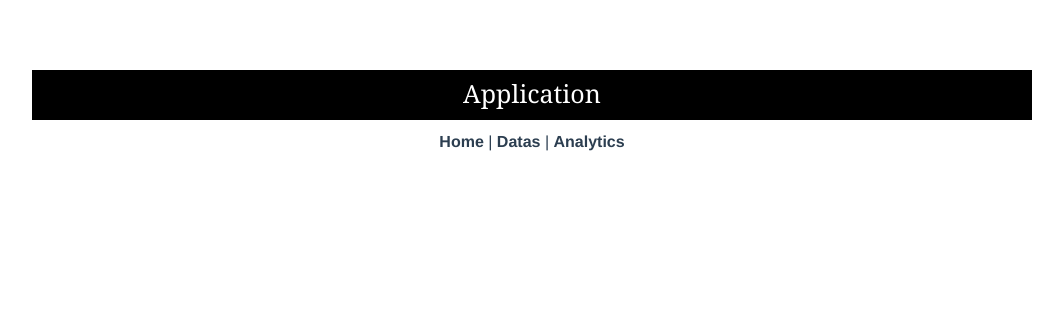
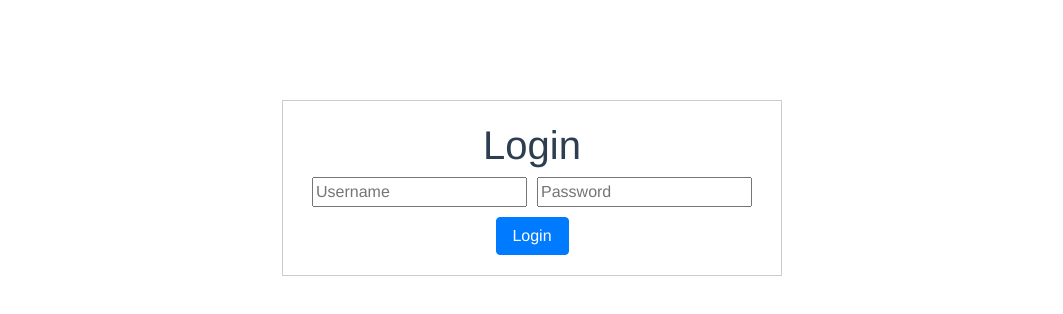
Before and after one commit to faragobruno/repository, a Vue app in the folder app/: page /login in a window 1280 px wide. Shown: the top 314 px of the page, without its empty margins (108-1171 px from the left). Built offline with nearby package versions, Linux system fonts and the light colour scheme.

Commit message:
no message

```diff
--- a/app/src/App.vue
+++ b/app/src/App.vue
@@ -1,31 +1,55 @@
 <template>
   <div id="app">
-    <div id="nav">
-      <Header/>
-      <router-link to="/">Home</router-link> |
+    <div id="nav" v-if="this.$route.path !== '/login'">
+      <Header />
+      <router-link to="/home">Home</router-link> |
       <router-link to="/datas">Datas</router-link> |
-      <router-link to="/analyse">Analytics</router-link>
+      <router-link to="/professions">Professions</router-link> |
+      <router-link to="/analyse">Analytics</router-link> |
+      <router-link v-if="authenticated" to="/login" v-on:click.native="logout()" replace>Logout</router-link>
     </div>
     <b-container>
-      <router-view/>
+      <router-view @authenticated="setAuthenticated" />
     </b-container>
   </div>
 </template>
 
 <script>
-import Header from './components/layout/Header'
+import Header from "./components/layout/Header";
 
 export default {
-  name: 'app',
+  name: "app",
   components: {
     Header
+  },
+  data() {
+    return {
+      authenticated: false,
+      mockAccount: {
+        username: "a",
+        password: "1"
+      }
+    };
+  },
+  mounted() {
+    if (!this.authenticated) {
+      this.$router.replace({ name: "login" });
+    }
+  },
+  methods: {
+    setAuthenticated(status) {
+      this.authenticated = status;
+    },
+    logout() {
+      this.authenticated = false;
+    }
   }
-}
+};
 </script>
 
 <style>
 #app {
-  font-family: 'Avenir', Helvetica, Arial, sans-serif;
+  font-family: "Avenir", Helvetica, Arial, sans-serif;
   -webkit-font-smoothing: antialiased;
   -moz-osx-font-smoothing: grayscale;
   text-align: center;
--- a/app/src/components/views/Datas.vue
+++ b/app/src/components/views/Datas.vue
@@ -102,21 +102,26 @@ export default {
     },
     onRowSelected(items) {
         this.selected = items
+        this.index = items[0].id
+        console.log(items[0].id)
     },
     showModal() {
       this.$refs["my-modal"].show();
     },
     deleteRow(){
-      let index = this.items.indexOf(this.selected);
-      console.log(this.selected)
-      console.log(index)
-      this.items.splice(index, 1);
+      for(let i=0;i<this.items.length;i++){
+        console.log(this.items[i].id)
+        if(this.items[i].id === this.index){
+          this.items.splice(i,1)
+        }
+      }
     },
     onSubmit() {
       var idx = this.items.length
       idx = idx + 1
       this.form.id = idx
       this.createAddition(this.form)
+      this.$refs["my-modal"].hide()
       this.form = {
         name: "",
         gender: "",
@@ -152,6 +157,7 @@ export default {
       sortBy: "id",
       sortDesc: false,
       show: true,
+      index:0,
       selected: []
     };
   }
--- /dev/null
+++ b/app/src/components/views/Login.vue
@@ -0,0 +1,63 @@
+<template>
+  <div id="login">
+    <h1>Login</h1>
+    <input class = "username" type="text" name="username" v-model="input.username" placeholder="Username" />
+    <input type="password" name="password" v-model="input.password" placeholder="Password" />
+    <b-button class = "btn" variant="primary" v-on:click="login('b-toaster-top-center')">Login</b-button>
+  </div>
+</template>
+
+<script>
+export default {
+  name: "Login",
+  data() {
+    return {
+      input: {
+        username: "",
+        password: ""
+      }
+    };
+  },
+  methods: {
+    login(toaster, append = false) {
+      if (this.input.username != "" && this.input.password != "") {
+        if (
+          this.input.username == this.$parent.mockAccount.username &&
+          this.input.password == this.$parent.mockAccount.password
+        ) {
+          this.$emit("authenticated", true);
+          this.$router.replace({ name: "home" });
+        } else {
+          this.$bvToast.toast(`Wrong username or password.`, {
+            title: `Login failed!`,
+            variant:"danger",
+            toaster: toaster,
+            solid: true,
+            appendToast: append
+          });
+        }
+      } else {
+        console.log("A username and password must be present");
+      }
+    }
+  }
+};
+</script>
+
+<style scoped>
+#login {
+  width: 500px;
+  border: 1px solid #cccccc;
+  background-color: #ffffff;
+  margin: auto;
+  margin-top: 100px;
+  padding: 20px;
+}
+.btn {
+  margin-top: 10px;
+  width: 73px;
+}
+.username{
+    margin-right: 10px;
+}
+</style>
--- /dev/null
+++ b/app/src/components/views/Professions.vue
@@ -0,0 +1,60 @@
+<template>
+  <div class="table-view">
+      <b-table
+      striped
+      sticky-header
+      outlined
+      bordered
+      :select-mode="selectMode"
+      @click="showModal"
+      selected-variant="active"
+      hover
+      selectable
+      :items="profItems"
+      :fields="profFields"
+      :sort-by.sync="sortBy"
+      :sort-desc.sync="sortDesc"
+      responsive="sm">
+      <b-modal ref="my-modal" hide-footer title="Add a person to the database">
+          <div>
+              <b-form>
+                <b-form-group>
+
+                </b-form-group>
+              </b-form>
+          </div>
+      </b-modal>
+    </b-table>
+  </div>
+</template>
+
+<script>
+import { mapState, mapActions } from "vuex";
+export default {
+  name: "Professions",
+  data(){
+      return{
+        selectMode: 'single',
+        sortBy: "id",
+        sortDesc: false,
+      }
+  },
+  computed: {
+    ...mapState(["profFields", "profItems"])
+  },
+  methods: {
+    ...mapActions(["createProfessions"]),
+    showModal() {
+        console.log(1)
+      this.$refs["my-modal"].show();
+    },
+  }
+};
+</script>
+
+<style scoped>
+.table-view {
+  width: 1000px;
+  margin: auto;
+}
+</style>
--- a/app/src/router/index.js
+++ b/app/src/router/index.js
@@ -3,6 +3,8 @@ import Router from 'vue-router'
 import Home from '../components/views/Home.vue'
 import Datas from '../components/views/Datas'
 import Analyse from '../components/views/Analyse'
+import Professions from '../components/views/Professions'
+import LoginComponent from "../components/views/Login.vue"
 
 Vue.use(Router)
 
@@ -12,6 +14,17 @@ export default new Router({
   routes: [
     {
       path: '/',
+      redirect: {
+        name: "login"
+      }
+    },
+    {
+      path: "/login",
+      name: "login",
+      component: LoginComponent
+    },
+    {
+      path: '/home',
       name: 'home',
       component: Home
     },
@@ -21,6 +34,11 @@ export default new Router({
       component: Datas
     },
     {
+      path: '/professions',
+      name: 'professions',
+      component: Professions
+    },
+    {
       path: '/analyse',
       name: 'analyse',
       component: Analyse
--- a/app/src/store.js
+++ b/app/src/store.js
@@ -28,17 +28,35 @@ export const store = new Vuex.Store({
             {id: 10, isActive: false, age: 66, name: 'Lemas Nvas', email: 'Nvas@gmail.com', gender: 'male' },
             {id: 11, isActive: true, age: 54, name: 'Kenfe Hajs', email: 'Hajs@yahoo.co.uk', gender: 'female' },
             {id: 12, isActive: true, age: 24, name: 'Uhsa Nmeas', email: 'Nmeas@gmail.com', gender: 'male' }
+        ],
+        profFields: [
+            { key: 'id',sortable:true},
+            { key: 'name',sortable:true},
+            { key: 'amount',sortable:true}
+        ],
+        profItems:[
+            { id: 1, name: 'Carpenter', amount: 4},
+            { id: 2, name: 'Businessmen', amount: 2},
+            { id: 3, name: 'Translator', amount: 2},
+            { id: 4, name: 'Footballer', amount: 3},
+            { id: 5, name: 'Mechanic', amount: 1}
         ]
     },
     mutations: {
         add_person(state, item) {
             state.items.push(item);
         },
+        add_prof(state,profession){
+            state.profItems.push(profession);
+        }
     },
     actions: {
         createAddition({ commit },item) {
             commit('add_person',item);
           },
+        createProfessions({commit},profession) {
+            commit('add_prof',profession);
+        }
     },
     getters: {
         getMaxPeople: state => {
```
